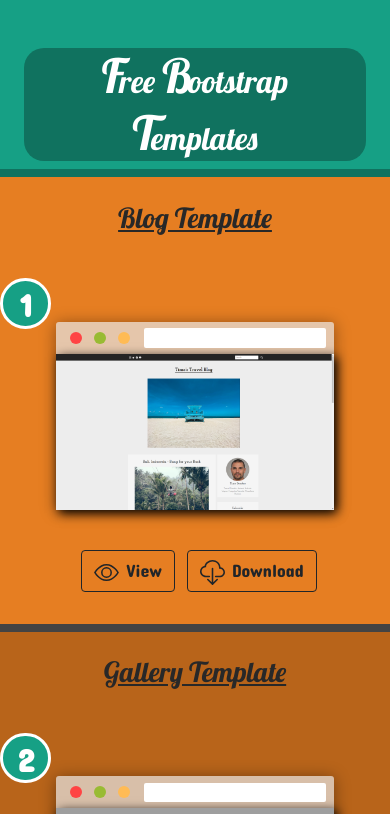
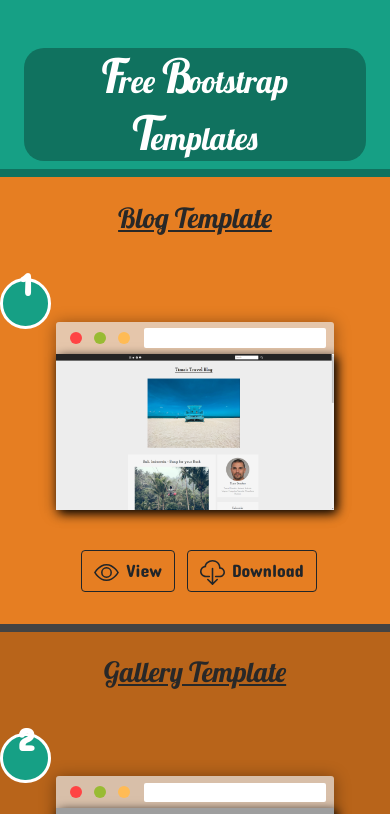
Before and after one commit to freebootstrap/freebootstrap.github.io, a plain HTML site: page index.html in a window 390 px wide. Shown: the top 814 px of the page. Drawn offline with Linux system fonts and the light colour scheme; grey boxes are pictures that could not be loaded.

Commit message:
another try for alignment - chrome mobile behave differently on real device

```diff
--- a/assets/css/style.css
+++ b/assets/css/style.css
@@ -77,7 +77,11 @@ span{
   z-index: 1;
 }
 
-
+@media (max-width: 500px){
+  .numb {
+    line-height: 0.2em;
+  }
+}
 
 h2{
   color: #282828;
```
